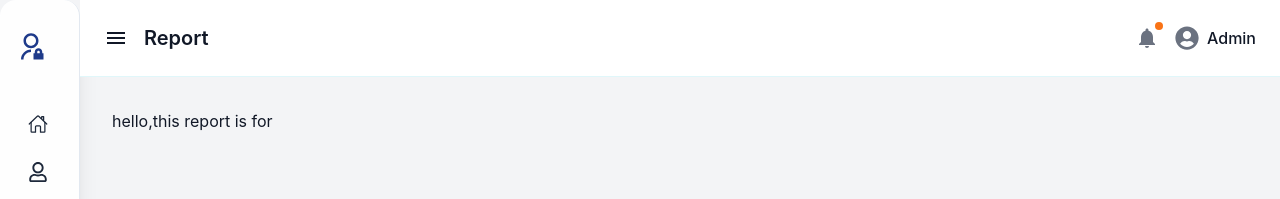
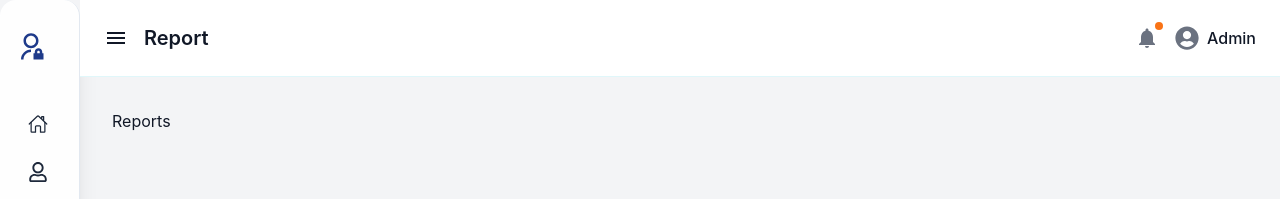
Before and after one commit to Abdullahilyas5/Anomally-detection, a React (Vite) app: page /admin/report in a window 1280 px wide. Shown: the top 199 px of the page. Built offline with nearby package versions, Linux system fonts and the light colour scheme.

Commit message:
update the reports

```diff
--- a/src/components/Admin/Reports.jsx
+++ b/src/components/Admin/Reports.jsx
@@ -1,16 +1,9 @@
-import React from "react";
-import { useLocation } from "react-router-dom";
+import React from 'react'
 
 const Reports = () => {
+  return (
+    <div>Reports</div>
+  )
+}
 
-  const location = useLocation();
-  const data = location.state;
-
-  return (
-    <div>
-        hello,this report is for {data}
-    </div>
-  );
-};
-
-export default Reports;
+export default Reports
```
